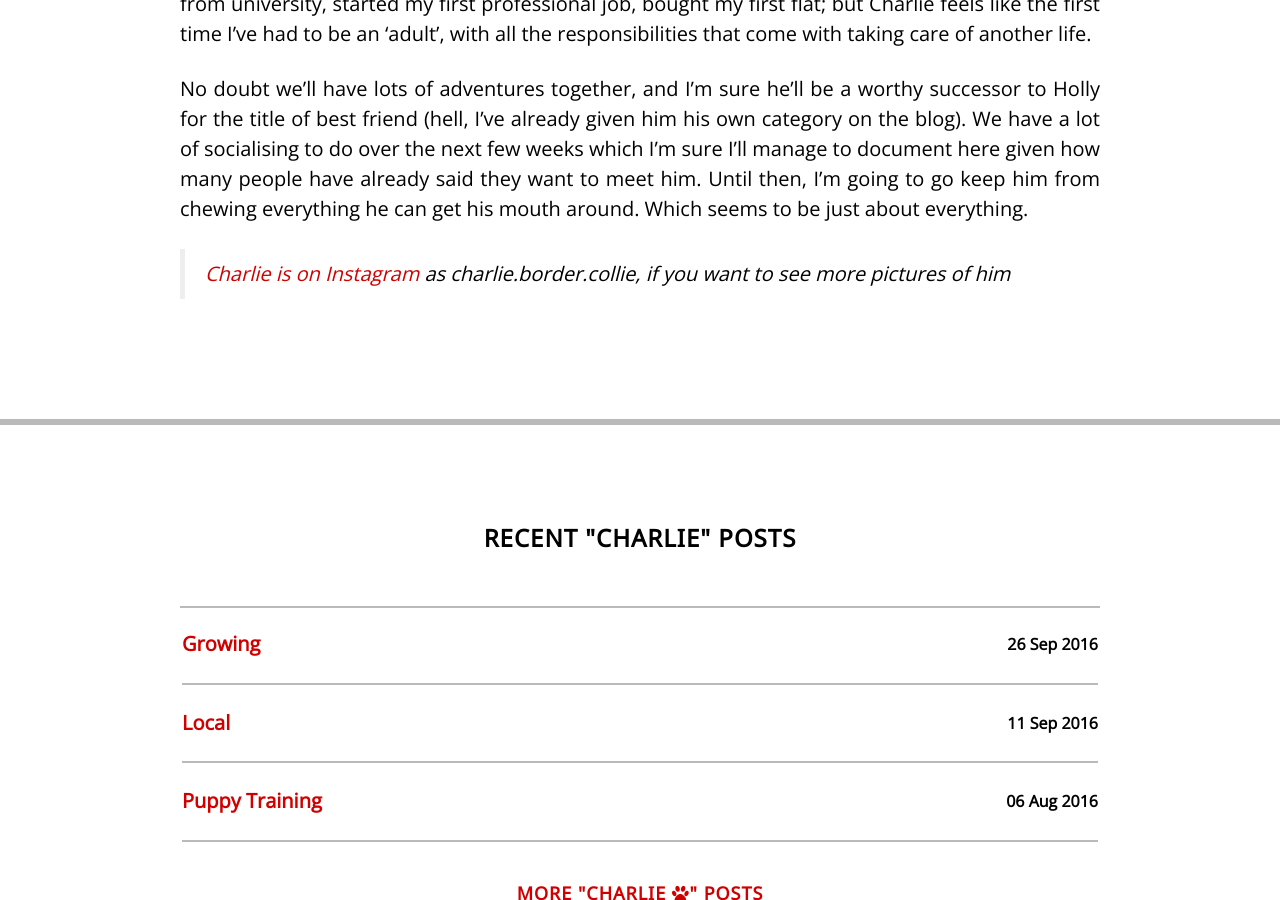
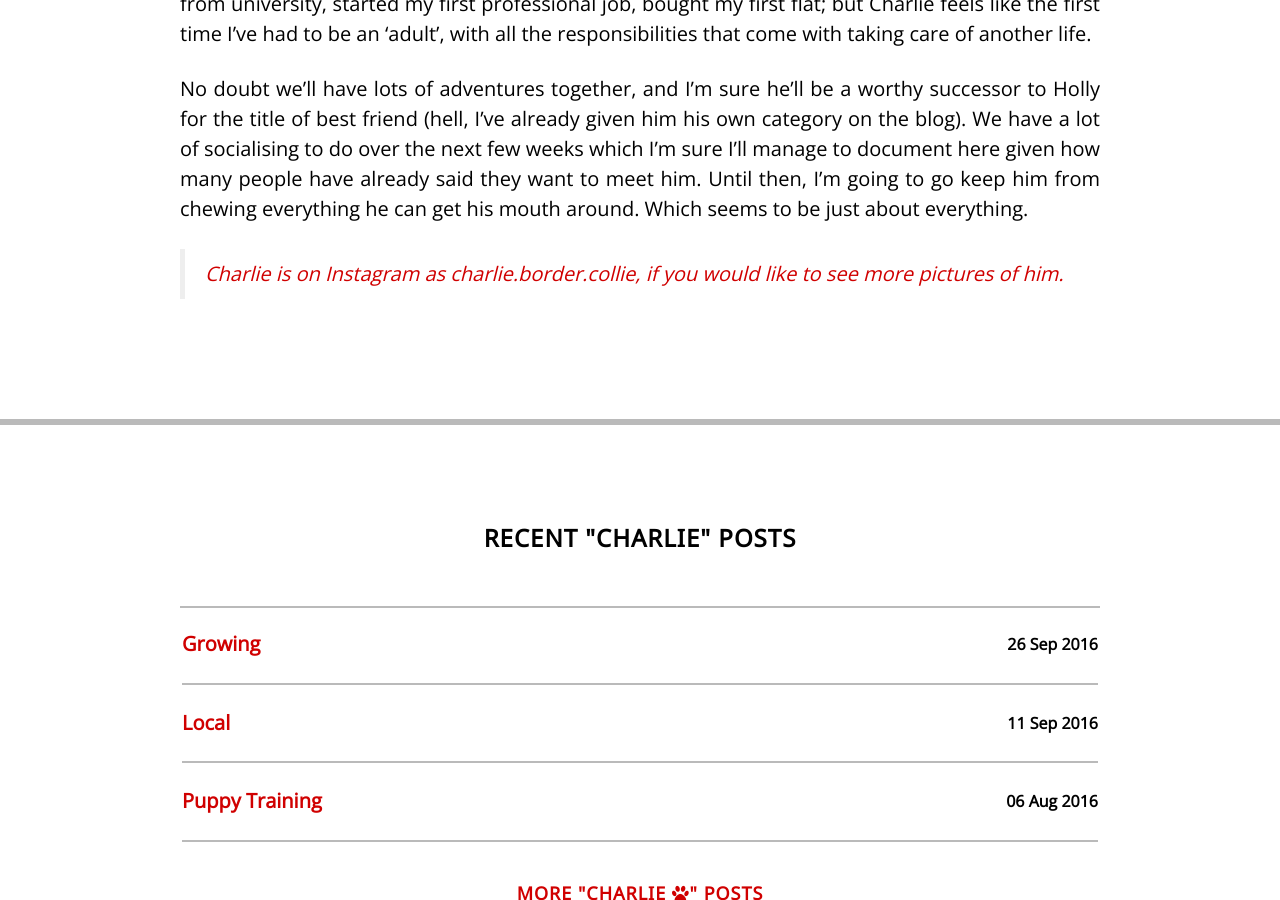
Before and after one commit to CameronD17/blog, a Jekyll site: the page built from _posts/2016-04-25-puppy.markdown, in a window 1280 px wide and 900 px high, scrolled down 4054 px. Built offline with Jekyll 4.4.1, drawn with Linux system fonts in a browser that asks for light colours; nearby versions of some CDN libraries; comment, search, counter and statistics services are not loaded.

Commit message:
Updated default text for Charlie blog posts

```diff
--- a/_layouts/post.html
+++ b/_layouts/post.html
@@ -39,6 +39,13 @@
                             <div class="container">
                                 <div class="col-lg-10 col-lg-offset-1">
                                     {{ content }}
+                                    {% for tag in page.tags %}
+                                        {% if tag == "charlie" %}
+                                        <blockquote>
+                                            <p><em><a href="https://www.instagram.com/charlie.border.collie">Charlie is on Instagram as charlie.border.collie, if you would like to see more pictures of him.</a></em></p>
+                                        </blockquote>
+                                        {% endif %}
+                                    {% endfor %}
                                 </div>
                             </div>
                         </section>
--- a/_posts/2016-04-25-puppy.markdown
+++ b/_posts/2016-04-25-puppy.markdown
@@ -50,6 +50,4 @@ Having Charlie move in represents a turning point for me. Within the last two ye
 
 No doubt we'll have lots of adventures together, and I'm sure he'll be a worthy successor to Holly for the title of best friend (hell, I've already given him his own category on the blog). We have a lot of socialising to do over the next few weeks which I'm sure I'll manage to document here given how many people have already said they want to meet him. Until then, I'm going to go keep him from chewing everything he can get his mouth around. Which seems to be just about everything.
 
-> *[Charlie is on Instagram][charlies-instagram] as charlie.border.collie, if you want to see more pictures of him*
-
 [charlies-instagram]: https://www.instagram.com/charlie.border.collie
```
